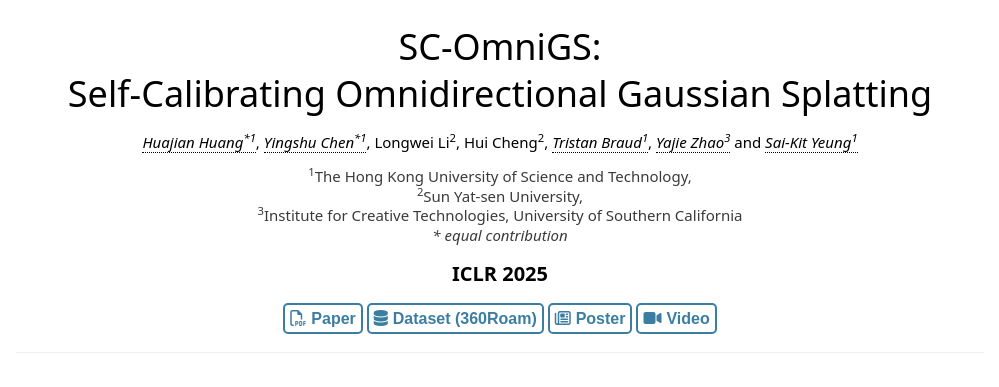
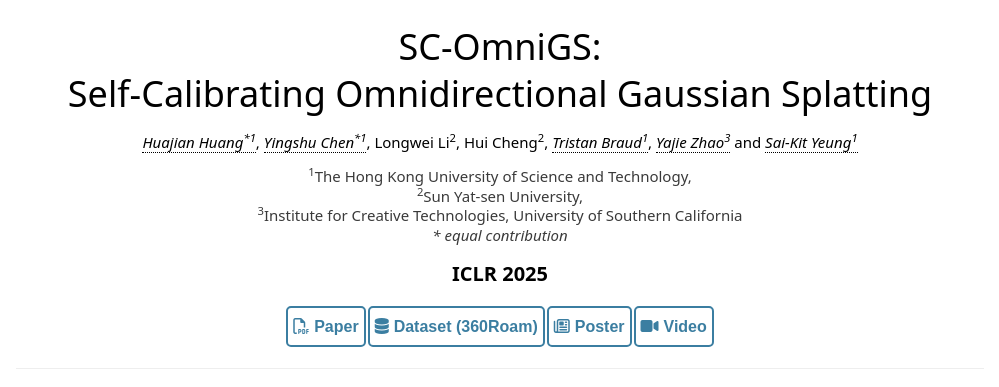
Before and after one commit to chenyingshu/sc-omnigs, a plain HTML site: page index.html in a window 1280 px wide. Shown: the top 387 px of the page, without its empty margins (140-1139 px from the left). Drawn offline with Linux system fonts and the light colour scheme.

Commit message:
update style

```diff
--- a/css/main.css
+++ b/css/main.css
@@ -476,7 +476,16 @@ a.sidebar-nav-item:focus {
 
 }
 
-/*Susan for personal webpage*/
+/*Susan for webpage*/
+.btn-link {
+    display: flex;
+    align-items: center;
+    justify-content: center;
+    flex-wrap: wrap;
+}
+.btn-link .btn{
+    margin: 1px;
+}
 .img-resize {
     width: calc(60vw); /*large size*/
 }
--- a/index.html
+++ b/index.html
@@ -50,7 +50,7 @@ if (!doNotTrack) {
 
 			</div>
 			<h4 class="w3-center w3-margin-top">ICLR 2025</h4>
-			<div class="link w3-center pub">
+			<div class="link w3-center pub btn-link">
 	            <a class="btn btn-primary outline big-outline" href="https://www.arxiv.org/abs/2502.04734" target="_blank"><i class="fa fa-file-pdf-o" style="margin-right: 5px"></i>Paper</a>
 				<a class="btn btn-primary outline big-outline" href="https://huajianup.github.io/research/360Roam/" target="_blank"><i class="fa fa-database" style="margin-right: 5px"></i>Dataset (360Roam)</a>
 				<a class="btn btn-primary outline big-outline" href="https://youtu.be/N2kgD17HEaI" target="_blank"><i class="far fa-newspaper" style="margin-right: 5px"></i>Poster</a>
```
